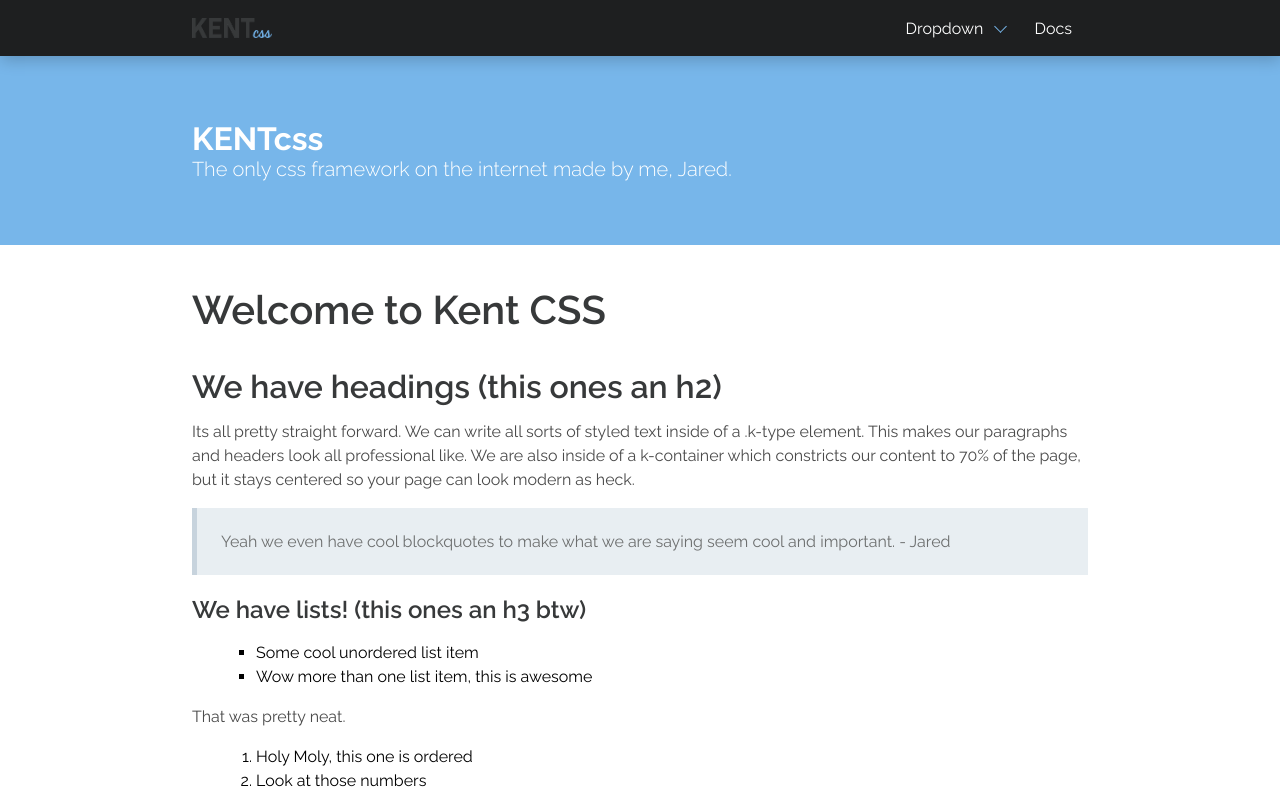
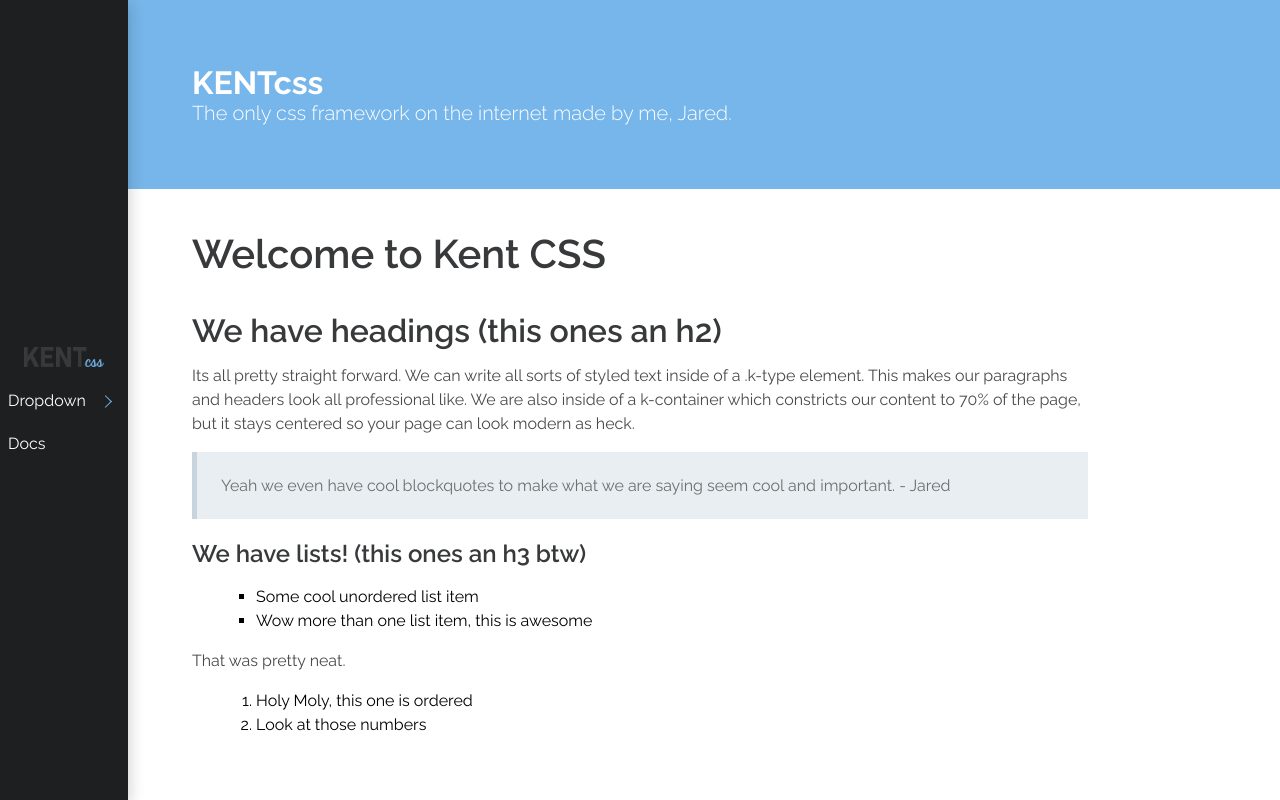
Before and after one commit to Jaredk3nt/Kent, a website: page index.html in a window 1280 px wide. Shown: the top 800 px of the page. Drawn offline with Linux system fonts and the light colour scheme.

Commit message:
Adding vertical mode to k-nav

```diff
--- a/index.html
+++ b/index.html
@@ -20,8 +20,8 @@
 </head>
 
 <body class="">
-    <div class="k-nav shadow dark">
-        <div class="k-container">
+    <div class="k-nav vertical shadow dark">
+        <!-- <div class="k-container"> -->
 
             <div class="k-logo">
                 <img src="media/kent-logo.png" alt="KENT" style="height: 1.2em">
@@ -45,7 +45,7 @@
                 </a>
             </div>
 
-        </div>
+        <!-- </div> -->
     </div>
     <div class="k-hero">
         <div class="k-hero-content">
@@ -264,6 +264,10 @@
                 </tr>
             </tbody>
         </table>
+        <pre>
+            <code>
+            </code>
+        </pre>
     </div>
 </body>
 </html>
--- a/src/components/navbar.scss
+++ b/src/components/navbar.scss
@@ -7,6 +7,8 @@
 
 $nav-dark: #1e1f20 !default;
 $nav-dark-hover: $grey-dark !default;
+
+$nav-vert-width: 8em;
 
 .k-nav {
     background-color: $nav-background-color;
@@ -47,6 +49,63 @@
                 }
                 .k-dropdown {
                     background-color: $nav-dark;
+                }
+            }
+        }
+    }
+    &.vertical {
+        height: 100vh;
+        max-width: $nav-vert-width;
+        display: flex;
+        flex-direction: column;
+        position: fixed;
+        top: 0;
+        left: 0;
+        right: 0;
+        z-index: 150;
+        align-items: center;
+        justify-content: center;
+        box-sizing: border-box;
+
+        .k-logo {
+            padding: .75em .5em;
+        }
+        .k-nav-list {
+            flex-direction: column;
+
+            .k-nav-item {
+                padding: .75em .5em;
+                text-align: center;
+
+                &.is-dropdown {
+                    padding: .75em 1em .75em .5em;
+                    position: relative;
+
+                    &::after {
+                        content: " ";
+                        position: absolute;
+                        border: 1.5px solid $primary;
+                        border-right: 0;
+                        border-top: 0;
+                        display: block;
+                        height: 0.5em;
+                        -webkit-transform: rotate(-135deg);
+                        transform: rotate(-135deg);
+                        width: 0.5em;
+                        right: 18px;
+                        top: 18px;
+                    }
+                    .k-dropdown-title {
+                        padding: 0em;
+                    }
+                    &:hover > .k-dropdown{
+                        display: block;
+                    }
+                }
+
+                .k-dropdown {
+                    left: 8em;
+                    top: -.25em;
                 }
             }
         }
```
Also changed, not shown: css/kent.css, 1 other file.
